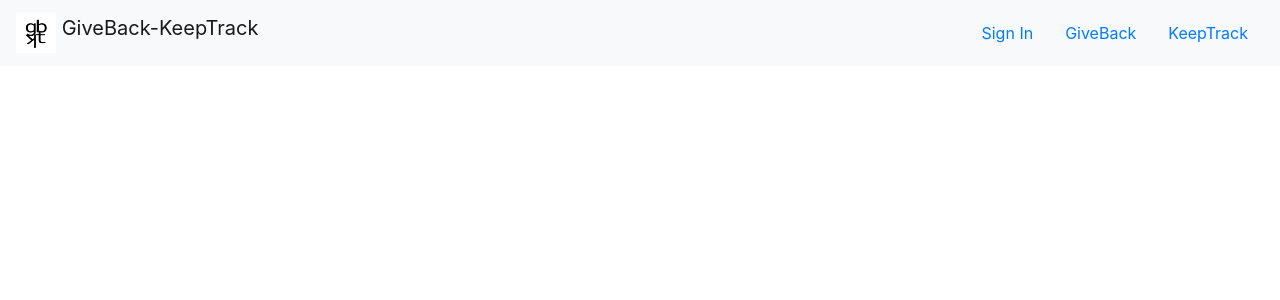
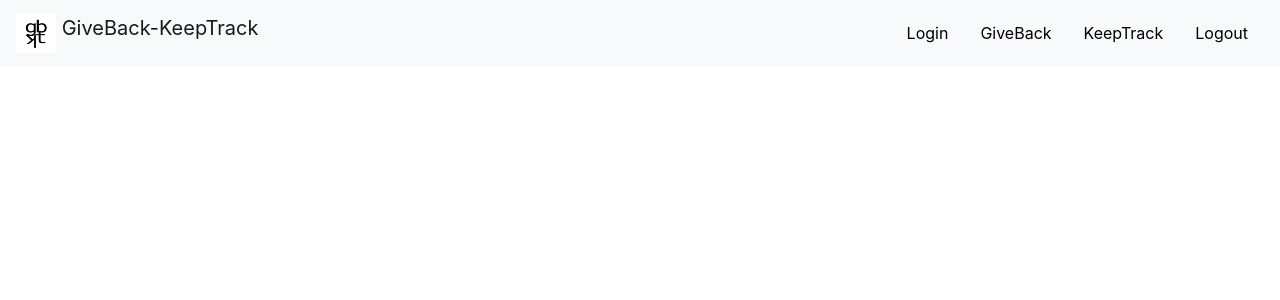
Before and after one commit to suzygiv/GiveBack-KeepTrack, a React (Create React App) app in the folder client/: page /keeptrack in a window 1280 px wide. Shown: the top 300 px of the page. Built offline with nearby package versions, Linux system fonts and the light colour scheme.

Commit message:
edited navbar

```diff
--- a/client/src/App.js
+++ b/client/src/App.js
@@ -28,7 +28,7 @@ function App() {
             <Route exact path="/" component={Login} />
             <Wrapper>
               <Route exact path="/welcome" component={Welcome} />
-              <Route exact path="/giveback" component={GiveBack} />
+              <Route exact path="/givebackentry" component={GiveBack} />
               {/* <Route exact path="/keeptrack" component={KeepTrack} /> */}
             </Wrapper>
           </Switch>
--- a/client/src/components/GiveBackForm/index.js
+++ b/client/src/components/GiveBackForm/index.js
@@ -6,11 +6,7 @@ import Button from 'react-bootstrap/Button';
 import axios from "axios";
 
 class GiveBackForm extends Component {
-  constructor(props) {
-    super(props);
-    this.state = {defaultValue: ""};
-  }
-  // Setting the component's initial state
+// Setting the component's initial state
   state = {
       Organization: "",
       category: "",
@@ -33,8 +29,8 @@ class GiveBackForm extends Component {
   const target = event.target;
   const value = target.type === 'checkbox' ? target.checked : target.value;
   const name = target.name;
-console.log(value)
-console.log(name)
+  console.log(value)
+  console.log(name)
   this.setState({
     [name]: value
   });
--- a/client/src/components/Nav/index.js
+++ b/client/src/components/Nav/index.js
@@ -1,15 +1,15 @@
 import React from "react";
-import { BrowserRouter as Router, Route } from "react-router-dom";
 import { Link } from "react-router-dom";
 import Navbar from 'react-bootstrap/Navbar';
+import "./style.css";
 
 
 function Nav() {
 
     return (<>
-    <Router>
+
     <Navbar bg="light" variant="light">
-    <Navbar.Brand href="#home">
+    <Navbar.Brand href="/welcome">
       <img
         alt=""
         src={process.env.PUBLIC_URL+"/images/logo.png"}
@@ -22,12 +22,14 @@ function Nav() {
     </Navbar.Brand>
     <Navbar.Toggle aria-controls="responsive-navbar-nav" />
             <Navbar.Collapse id="responsive-navbar-nav" className="justify-content-end">
-                <Link className="nav-link navRight"to="/">Sign In <span className="sr-only">(current)</span></Link>
+                <Link className="nav-link navRight"to="/">Login <span className="sr-only">(current)</span></Link>
                 <Link className="nav-link navRight" to="/givebackentry">GiveBack</Link>
                 <Link className="nav-link navRight" to="/keeptrack">KeepTrack</Link>
+                <Link className="nav-link navRight" to="/logout">Logout</Link>
+
             </Navbar.Collapse>
     </Navbar>
-    </Router>
+
 
 
     </>
--- /dev/null
+++ b/client/src/components/Nav/style.css
@@ -0,0 +1,3 @@
+.nav-link{
+    color:black;
+}
--- a/client/src/pages/givebackentry.js
+++ b/client/src/pages/givebackentry.js
@@ -1,11 +1,11 @@
 import React from "react";
 import GiveBackForm from "../components/GiveBackForm"
 
-const KeepTrack = () => {
+const Givebackentry = () => {
     return (
         <div>
-            <GiveBackForm/>
+            <GiveBackForm />
         </div>
     );
 }
-export default KeepTrack;
+export default Givebackentry;
```
